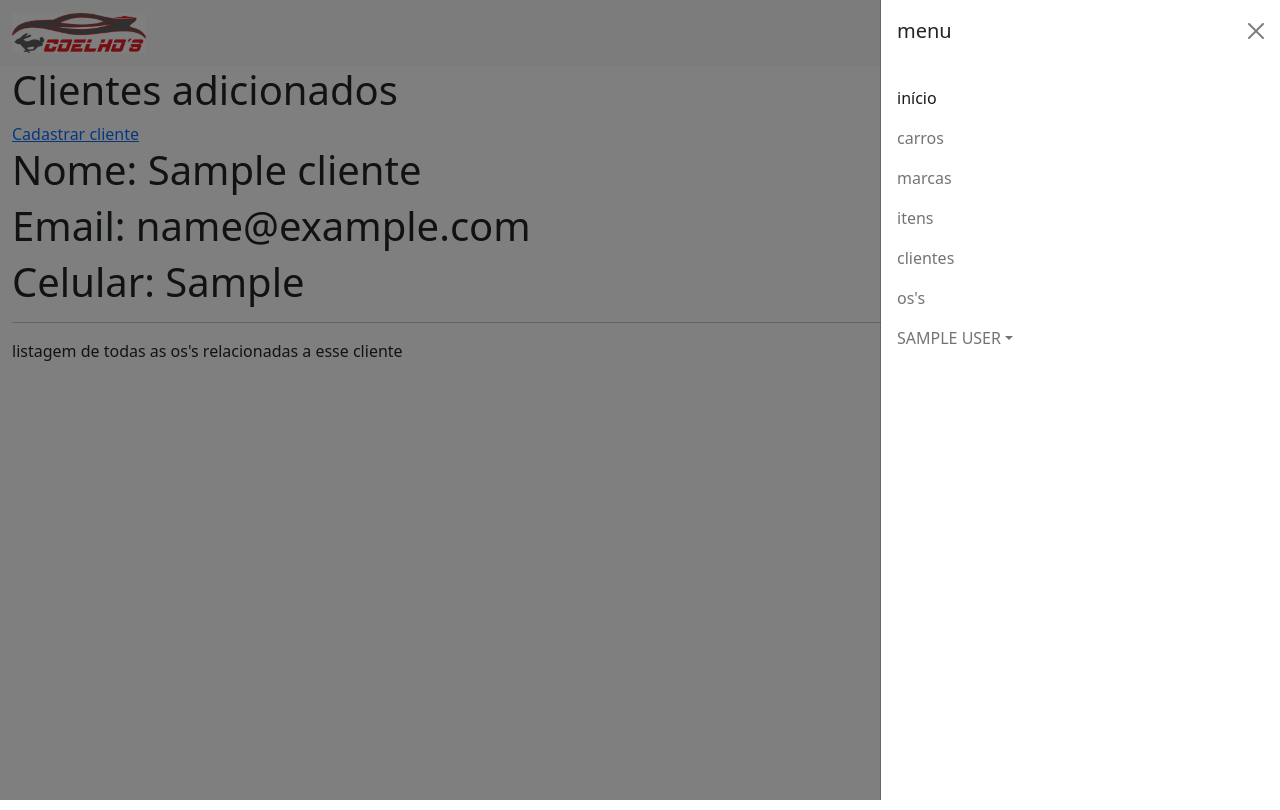
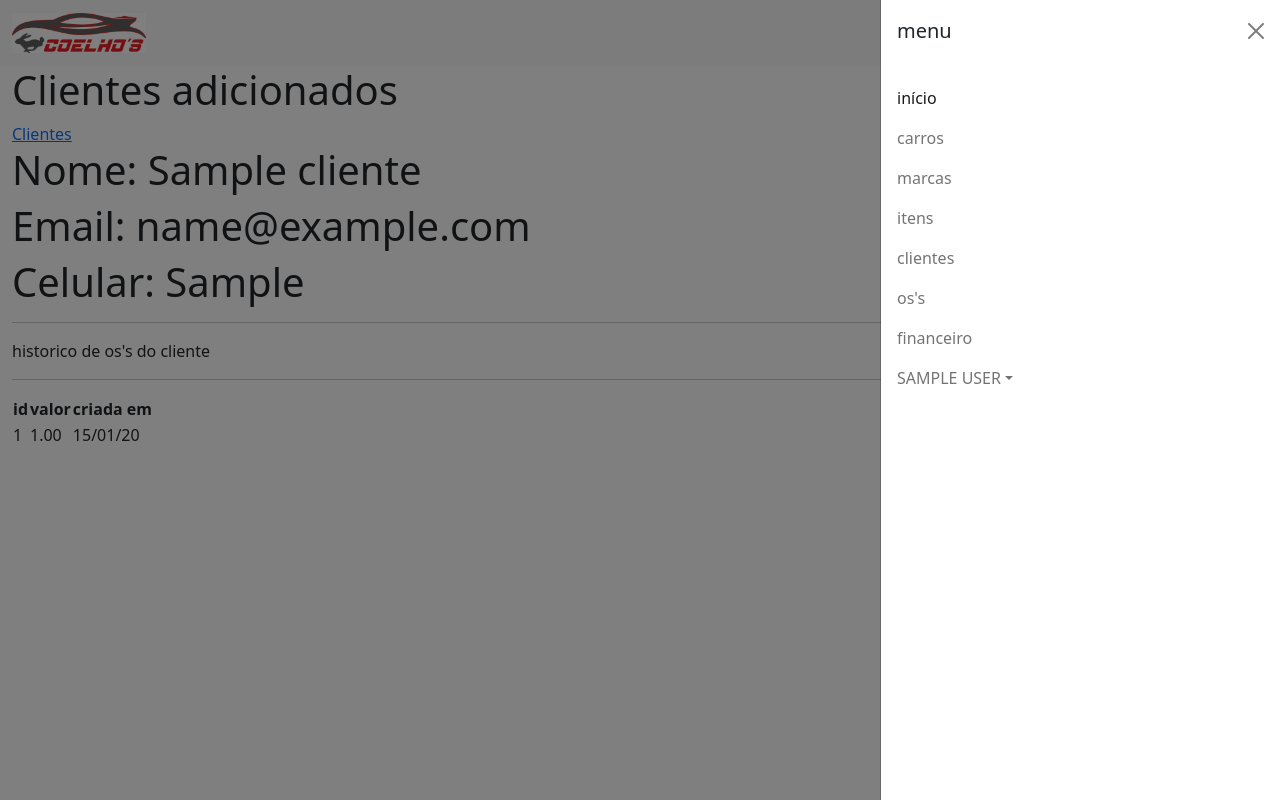
Before and after one commit to thomzera/car-mec, a Django app: page /clientes/ver/1/ in a window 1280 px wide, after a click that opens the changed part. Run offline with Django 4.2, Linux system fonts and the light colour scheme; a user stored in the database is signed in; tables that the repository leaves empty hold one stand-in row (values such as "Sample post"); some libraries are stand-ins or nearby versions.

Commit message:
feat: add historico de os de um cliente

```diff
--- a/project/core/models.py
+++ b/project/core/models.py
@@ -48,7 +48,8 @@ class OrdemServico(models.Model):
         ('FINALIZADO', 'Finalizado'),
         ('PAUSADO', 'Pausado'),
     ]
-    status = models.CharField(max_length=10, choices=status_choices, default='ATIVO')
+    status = models.CharField(max_length=10, choices=status_choices,
+                              default='ATIVO')
     descricao = models.TextField()
     observacao = models.TextField()
     itens = models.ForeignKey(Item, on_delete=models.CASCADE)
--- a/project/core/templates/core/pages/cliente.html
+++ b/project/core/templates/core/pages/cliente.html
@@ -5,15 +5,31 @@
 {% block content %}
 
 <h1>Clientes adicionados</h1>
-<a href="{% url 'cadastrar_cliente' %}">Cadastrar cliente</a>
+<a href="{% url 'clientes' %}">Clientes</a>
 
 <h1>Nome: {{cliente}}</h1>
 <h1>Email: {{cliente.email}}</h1>
 <h1>Celular: {{cliente.celular}}</h1>
 
 <hr>
+historico de os's do cliente
+<hr>
 
-listagem de todas as os's relacionadas a esse cliente
-
+<table>
+    <tr>
+        <th>id</th>
+        <th>valor</th>
+        <th>criada em</th>
+    </tr>
+    {% for os in historico_os %}
+    <tr>
+        <td>{{os.id}}</td>
+        <td>{{os.mao_obra}}</td>
+        <td>{{os.ts_created|date:"d/m/y"}}</td>
+    </tr>
+    {% empty %}
+        <h3>Cliente nao possui os registrada</h3>
+    {% endfor %}
+</table>
 
 {% endblock content %}
--- a/project/core/templates/core/pages/oss.html
+++ b/project/core/templates/core/pages/oss.html
@@ -36,7 +36,7 @@
     {% for os in object_list %}
     <tr>
         <td>{{os.id}}</td>
-        <td>{{os.cliente}}</td>
+        <td><a href="{% url 'ver_cliente' os.cliente.id %}">{{os.cliente}}</a></td>
         <td>{{os.status}}</td>
         <td>{{os.ts_created|date:"d/m/y"}}</td>
         <td><a href="{% url 'editar_os' os.id %}">Editar</a></td>
--- a/project/core/templates/core/partials/navbar.html
+++ b/project/core/templates/core/partials/navbar.html
@@ -35,6 +35,9 @@
           <li class="nav-item">
             <a class="nav-link" href="{% url 'oss' %}">os's</a>
           </li>
+          <li class="nav-item">
+            <a class="nav-link" href="{% url 'financeiro' %}">financeiro</a>
+          </li>
           <li class="nav-item dropdown">
             <a class="nav-link dropdown-toggle" href="#" id="dropdownId" data-bs-toggle="dropdown"
               aria-haspopup="true" aria-expanded="false">{{ user.get_full_name|upper }}</a>
--- a/project/core/urls.py
+++ b/project/core/urls.py
@@ -59,4 +59,7 @@ urlpatterns = [
          views.CadastrarOs.as_view(), name="cadastrar_os"),
      path("os/editar/<int:pk>/",
          views.EditarOs.as_view(), name="editar_os"),
+
+     # FINANCEIRO
+     path("financeiro/", views.Financeiro.as_view(), name="financeiro")
 ]
--- a/project/core/views.py
+++ b/project/core/views.py
@@ -2,8 +2,10 @@ from django.contrib.auth import login
 from django.contrib.auth.forms import UserCreationForm
 from django.contrib.auth.mixins import LoginRequiredMixin
 from django.contrib.auth.views import LoginView
+from django.db.models import Sum
 from django.shortcuts import redirect, render
 from django.urls import reverse_lazy
+from django.views import View
 from django.views.generic.detail import DetailView
 from django.views.generic.edit import (CreateView, DeleteView, FormView,
                                        UpdateView)
@@ -168,6 +170,12 @@ class VerCliente(LoginRequiredMixin, DetailView):
     context_object_name = 'cliente'
     template_name = 'core/pages/cliente.html'
 
+    def get_context_data(self, **kwargs):
+        context = super().get_context_data(**kwargs)
+        context["historico_os"] = models.OrdemServico.objects.filter(
+            cliente=context['object'].id)
+        return context
+
 
 class EditarCliente(LoginRequiredMixin, UpdateView):
     model = models.Cliente
@@ -188,7 +196,7 @@ class RemoverCliente(LoginRequiredMixin, DeleteView):
 class ListaOs(LoginRequiredMixin, ListView):
     model = models.OrdemServico
     template_name = 'core/pages/oss.html'
-    paginate_by = 2
+    paginate_by = 10
 
     def get_queryset(self):
         status_name = self.request.GET.get('status')
@@ -198,7 +206,7 @@ class ListaOs(LoginRequiredMixin, ListView):
                 status=status_name
             )
         else:
-            oss = models.OrdemServico.objects.all()
+            oss = models.OrdemServico.objects.all().order_by('-ts_created')
 
         return oss
 
@@ -218,3 +226,21 @@ class EditarOs(LoginRequiredMixin, UpdateView):
     fields = '__all__'
     template_name = 'core/pages/cadastros/editar_os.html'
     success_url = reverse_lazy('oss')
+
+
+# ########## FINANCEIRO ###########
+class Financeiro(LoginRequiredMixin, View):
+
+    def get(self, request):
+        qs_finalizado = models.OrdemServico.objects.filter(
+            status='FINALIZADO'
+        ).aggregate(Sum('mao_obra'))['mao_obra__sum']
+        qs_receber = models.OrdemServico.objects.filter(
+            status='AG PGTO'
+        ).aggregate(Sum('mao_obra'))['mao_obra__sum']
+
+        context = {
+            'finalizado': qs_finalizado,
+            'receber': qs_receber,
+        }
+        return render(request, 'core/pages/financeiro.html', context)
```
Also changed, not shown: project/core/templates/core/pages/financeiro.html (added, +13 -0 lines), project/core/templates/core/pages/index.html (+0 -8 lines).
